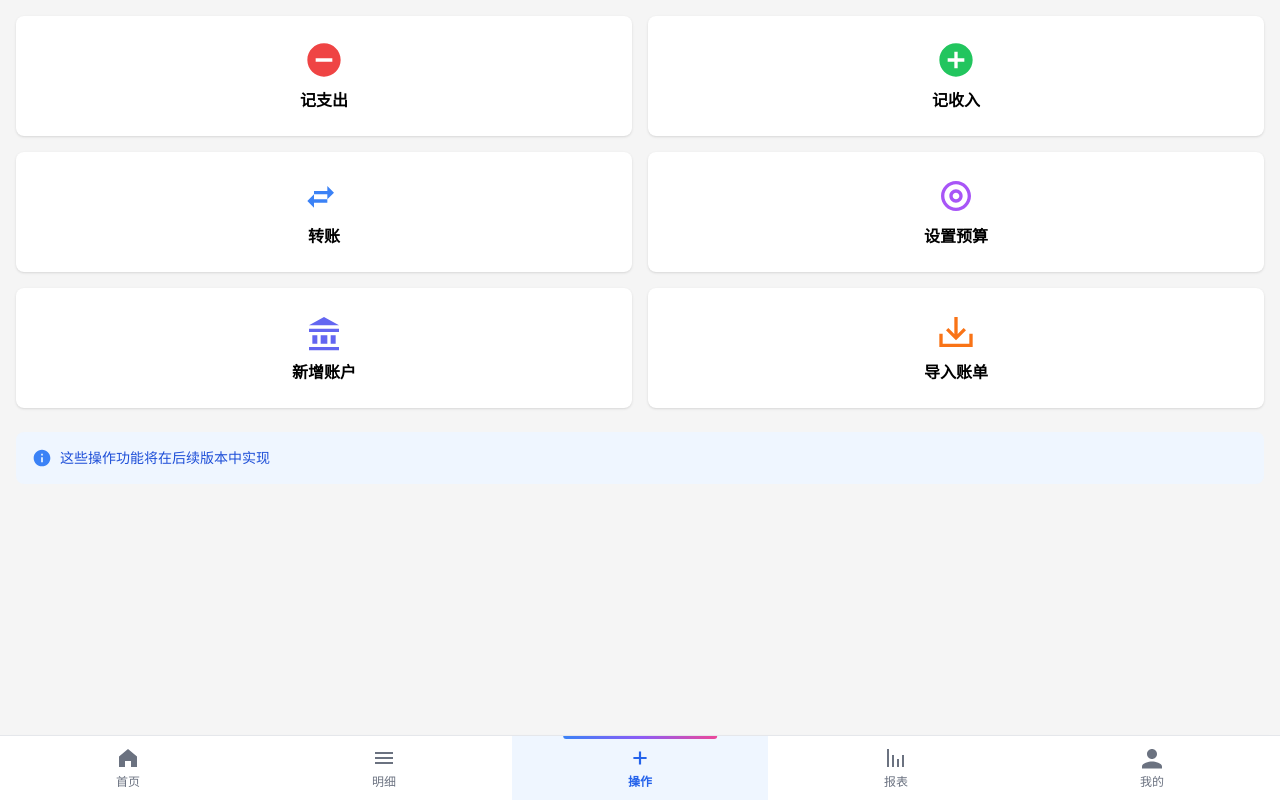
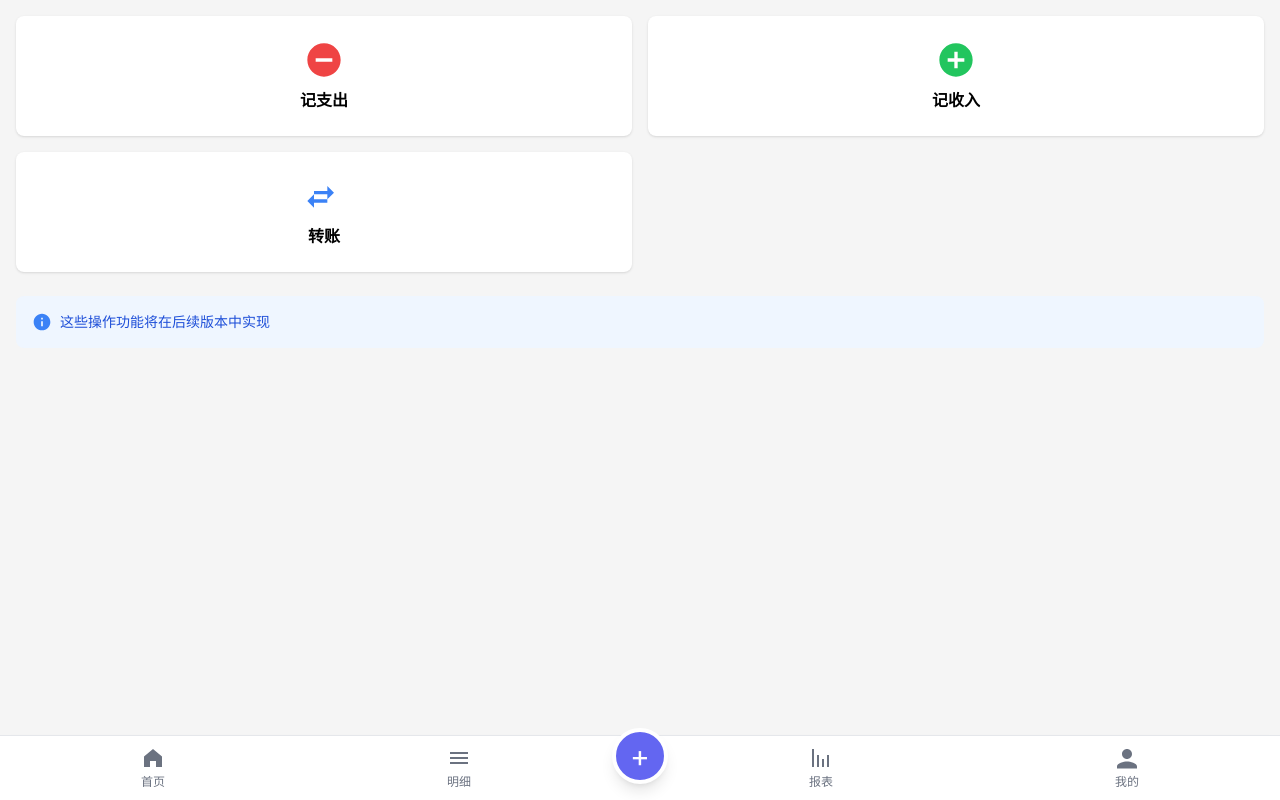
Before and after one commit to bkcarlos/never_broke, a Vue app in the folder frontend-vue/: page /actions in a window 1280 px wide. Built offline with nearby package versions, Linux system fonts and the light colour scheme.

Commit message:
feat(nav): Implement radial action menu and reorganize navigation tabs; add functionality for handling navigation clicks and route changes

```diff
--- a/frontend-vue/src/App.vue
+++ b/frontend-vue/src/App.vue
@@ -6,8 +6,9 @@
 
     <nav class="bottom-nav fixed bottom-0 left-0 right-0 bg-white border-t border-gray-200 shadow-lg">
       <div class="flex justify-around items-center h-16">
+        <!-- 左侧两个 tab -->
         <router-link
-          v-for="tab in tabs"
+          v-for="tab in leftTabs"
           :key="tab.path"
           :to="tab.path"
           class="nav-item flex flex-col items-center justify-center flex-1 h-full transition-all duration-200"
@@ -15,6 +16,38 @@
             'text-blue-600 bg-blue-50': isActive(tab.path),
             'text-gray-500 hover:text-gray-700 hover:bg-gray-50': !isActive(tab.path)
           }"
+          @click="handleNavClick"
+        >
+          <Icon
+            :name="tab.icon"
+            size="24px"
+            class="mb-1 transition-transform"
+            :style="{ transform: isActive(tab.path) ? 'scale(1.1)' : 'scale(1)' }"
+          />
+          <span class="text-xs font-medium" :class="{ 'font-semibold': isActive(tab.path) }">
+            {{ tab.label }}
+          </span>
+        </router-link>
+
+        <!-- 中间的 + 按钮 -->
+        <button
+          class="w-14 h-14 rounded-full bg-indigo-500 text-white flex items-center justify-center text-3xl shadow-lg -mt-6 border-4 border-white transition-transform hover:scale-105"
+          @click="toggleRadial"
+        >
+          <span :class="{ 'rotate-45 transition-transform duration-300': isRadialOpen, 'transition-transform duration-300': !isRadialOpen }">+</span>
+        </button>
+
+        <!-- 右侧两个 tab -->
+        <router-link
+          v-for="tab in rightTabs"
+          :key="tab.path"
+          :to="tab.path"
+          class="nav-item flex flex-col items-center justify-center flex-1 h-full transition-all duration-200"
+          :class="{
+            'text-blue-600 bg-blue-50': isActive(tab.path),
+            'text-gray-500 hover:text-gray-700 hover:bg-gray-50': !isActive(tab.path)
+          }"
+          @click="handleNavClick"
         >
           <Icon
             :name="tab.icon"
@@ -28,21 +61,67 @@
         </router-link>
       </div>
     </nav>
+
+    <!-- 圆弧菜单 -->
+    <RadialActionMenu
+      :visible="isRadialOpen"
+      :actions="radialActions"
+      @close="isRadialOpen = false"
+      @select="handleSelect"
+    />
   </div>
 </template>
 
 <script setup lang="ts">
-import { useRoute } from 'vue-router'
+import { ref, watch } from 'vue'
+import { useRoute, useRouter } from 'vue-router'
 import Icon from './components/Icon.vue'
+import RadialActionMenu from './components/RadialActionMenu.vue'
+import type { RadialAction } from './types/actions'
 
 const route = useRoute()
+const router = useRouter()
 
-const tabs = [
+const isRadialOpen = ref<boolean>(false)
+
+// 监听路由变化，关闭圆弧菜单
+watch(() => route.path, () => {
+  if (isRadialOpen.value) {
+    isRadialOpen.value = false
+  }
+})
+
+// 左侧两个 tab
+const leftTabs = [
   { path: '/', icon: 'home', label: '首页' },
-  { path: '/detail', icon: 'list', label: '明细' },
-  { path: '/actions', icon: 'add', label: '操作' },
+  { path: '/detail', icon: 'list', label: '明细' }
+]
+
+// 右侧两个 tab
+const rightTabs = [
   { path: '/reports', icon: 'chart', label: '报表' },
   { path: '/profile', icon: 'user', label: '我的' }
+]
+
+const radialActions: RadialAction[] = [
+  {
+    key: 'record_expense',
+    label: '记支出',
+    icon: 'minus-circle',
+    route: '/actions'
+  },
+  {
+    key: 'record_income',
+    label: '记收入',
+    icon: 'add-circle',
+    route: '/actions'
+  },
+  {
+    key: 'record_transfer',
+    label: '转账',
+    icon: 'transfer',
+    route: '/actions'
+  }
 ]
 
 const isActive = (path: string) => {
@@ -50,6 +129,22 @@ const isActive = (path: string) => {
     return route.path === '/'
   }
   return route.path.startsWith(path)
+}
+
+function toggleRadial() {
+  isRadialOpen.value = !isRadialOpen.value
+}
+
+function handleNavClick() {
+  // 点击导航项时关闭圆弧菜单
+  if (isRadialOpen.value) {
+    isRadialOpen.value = false
+  }
+}
+
+function handleSelect(action: RadialAction) {
+  isRadialOpen.value = false
+  router.push(action.route)
 }
 </script>
 
--- /dev/null
+++ b/frontend-vue/src/components/RadialActionMenu.vue
@@ -0,0 +1,85 @@
+<template>
+  <teleport to="body">
+    <transition name="radial-fade">
+      <div
+        v-if="visible"
+        class="fixed inset-0 z-40 flex items-end justify-center bg-black/30"
+        @click.self="emit('close')"
+      >
+        <!-- 底部中心点容器 -->
+        <div class="relative mb-12">
+          <!-- 圆弧上的操作按钮 -->
+          <div
+            v-for="(action, index) in actions"
+            :key="action.key"
+            class="absolute left-1/2 bottom-0"
+            :style="{
+              transform: `translate(-50%, 0) translate(${positions[index].x}px, ${positions[index].y}px)`
+            }"
+          >
+            <button
+              class="w-20 h-20 rounded-full bg-white shadow-lg flex flex-col items-center justify-center text-xs hover:scale-110 transition-transform"
+              @click="onSelect(action)"
+            >
+              <Icon :name="action.icon" size="28px" class="mb-1" />
+              <span class="px-1 text-xs leading-tight font-medium">{{ action.label }}</span>
+            </button>
+          </div>
+        </div>
+      </div>
+    </transition>
+  </teleport>
+</template>
+
+<script setup lang="ts">
+import { computed } from 'vue'
+import type { RadialAction } from '@/types/actions'
+import Icon from './Icon.vue'
+
+interface Props {
+  visible: boolean
+  actions: RadialAction[]
+}
+
+const props = defineProps<Props>()
+
+const emit = defineEmits<{
+  (e: 'close'): void
+  (e: 'select', action: RadialAction): void
+}>()
+
+// 圆弧布局计算
+const radius = 100 // px，减小半径让按钮更靠近底部
+const startAngle = (210 * Math.PI) / 180 // 弧度，从左下开始
+const endAngle = (330 * Math.PI) / 180 // 弧度，到右下结束
+
+const positions = computed(() => {
+  const angleStep =
+    props.actions.length > 1
+      ? (endAngle - startAngle) / (props.actions.length - 1)
+      : 0
+
+  return props.actions.map((_, index) => {
+    const angle = startAngle + angleStep * index
+    const x = radius * Math.cos(angle)
+    const y = radius * Math.sin(angle)
+    return { x, y }
+  })
+})
+
+function onSelect(action: RadialAction) {
+  emit('select', action)
+}
+</script>
+
+<style scoped>
+.radial-fade-enter-active,
+.radial-fade-leave-active {
+  transition: opacity 0.3s ease;
+}
+
+.radial-fade-enter-from,
+.radial-fade-leave-to {
+  opacity: 0;
+}
+</style>
--- /dev/null
+++ b/frontend-vue/src/types/actions.ts
@@ -0,0 +1,14 @@
+export type RadialActionKey =
+  | 'record_expense'
+  | 'record_income'
+  | 'record_transfer'
+  | 'go_detail'
+  | 'go_reports'
+  | 'go_profile'
+
+export interface RadialAction {
+  key: RadialActionKey
+  label: string
+  icon: string
+  route: string
+}
--- a/frontend-vue/src/views/ActionsPage.vue
+++ b/frontend-vue/src/views/ActionsPage.vue
@@ -26,33 +26,6 @@
       >
         <Icon name="transfer" size="40px" class="mb-2 text-blue-500" />
         <div class="font-semibold">{{ t('actions.transfer') }}</div>
-      </button>
-
-      <!-- 设置预算 -->
-      <button
-        @click="handleAction('setBudget')"
-        class="action-btn bg-white rounded-lg shadow p-6 hover:shadow-lg transition-shadow"
-      >
-        <Icon name="target" size="40px" class="mb-2 text-purple-500" />
-        <div class="font-semibold">{{ t('actions.setBudget') }}</div>
-      </button>
-
-      <!-- 新增账户 -->
-      <button
-        @click="handleAction('addAccount')"
-        class="action-btn bg-white rounded-lg shadow p-6 hover:shadow-lg transition-shadow"
-      >
-        <Icon name="bank" size="40px" class="mb-2 text-indigo-500" />
-        <div class="font-semibold">{{ t('actions.addAccount') }}</div>
-      </button>
-
-      <!-- 导入账单 -->
-      <button
-        @click="handleAction('import')"
-        class="action-btn bg-white rounded-lg shadow p-6 hover:shadow-lg transition-shadow"
-      >
-        <Icon name="import" size="40px" class="mb-2 text-orange-500" />
-        <div class="font-semibold">{{ t('actions.import') }}</div>
       </button>
     </div>
 
```
Also changed, not shown: frontend-vue/src/views/ProfilePage.vue (+64 -0 lines).
